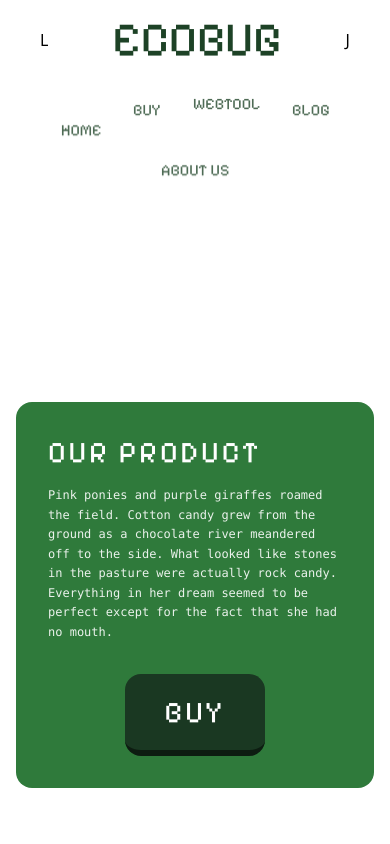
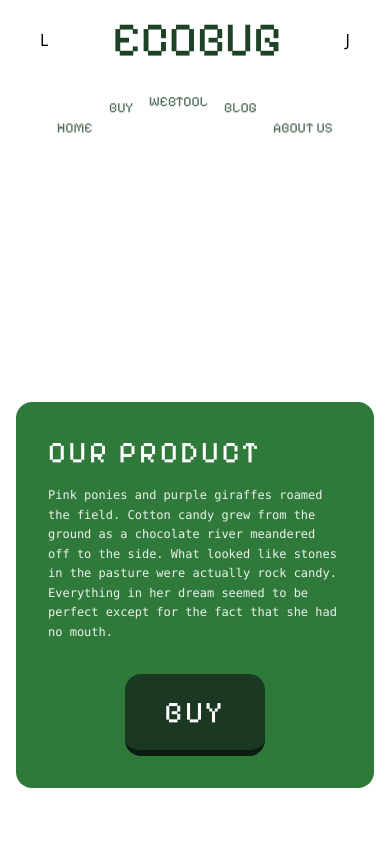
Before and after one commit to Mat-hew-24/EcoBug-Site, a Next.js app: page / in a window 390 px wide. Shown: the top 844 px of the page. Built offline with nearby package versions, Linux system fonts and the light colour scheme.

Commit message:
navbar some changes

```diff
--- a/components/shared/Navbar.tsx
+++ b/components/shared/Navbar.tsx
@@ -33,7 +33,7 @@ function Btn({ text, link }: BtnProps) {
       className={`
         group relative px-2 py-1
         ${pixelifySans.className}
-        text-md sm:text-2xl md:text-3xl text-[#1d4226c8]
+        text-sm sm:text-2xl md:text-3xl text-[#1d4226c8]
         transition-all duration-300 ease-out
         hover:text-[#1d4226] hover:-translate-y-1
         active:translate-y-0 active:scale-95
@@ -98,7 +98,7 @@ function SubSection() {
         <button>J</button>
       </div>
 
-      <div className='flex flex-wrap justify-center ml-0 md:ml-16 gap-4 sm:gap-8 lg:gap-40 gap-y-2 sm:gap-y-3 md:gap-y-3 lg:gap-y-3 mt-6 md:mt-10'>
+      <div className='flex flex-wrap justify-center ml-0 md:ml-16 sm:gap-8 lg:gap-40 gap-y-2 sm:gap-y-3 md:gap-y-3 lg:gap-y-3 mt-6 md:mt-10'>
         {navItems.map((item, index) => {
           const distanceFromCenter = index - (navItems.length - 1) / 2
           const baseOffset = distanceFromCenter ** 2 * 20
```
